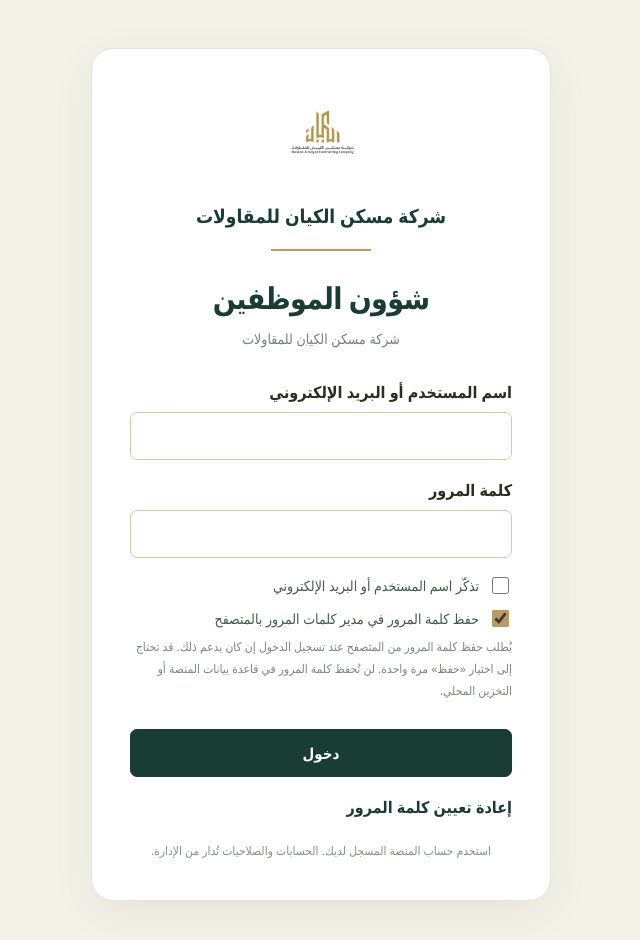
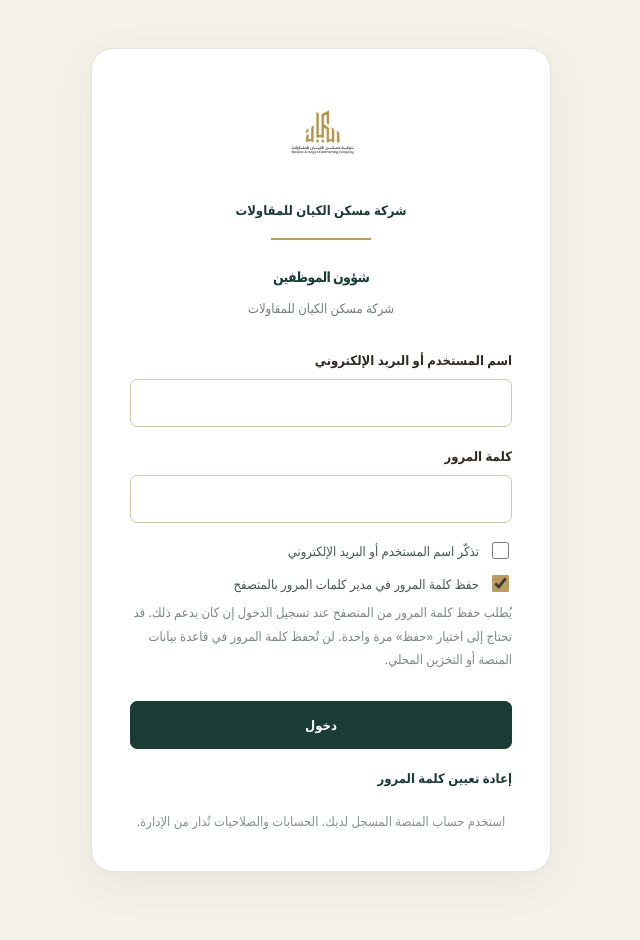
Before and after one commit to msknkayan-prog/maskan-erp-enterprise, a Next.js app in the folder hr/: page /login in a window 1280 px wide. Shown: the top 940 px of the page, without its empty margins (319-959 px from the left). Built offline with nearby package versions, Linux system fonts and the light colour scheme.

Commit message:
Standardize platform typography to 13px for body and 14px for all headings

```diff
--- a/hr/app/globals.css
+++ b/hr/app/globals.css
@@ -670,3 +670,10 @@ main button:focus-visible,main input:focus-visible,main select:focus-visible,mai
 .employee-payout-summary small{font-size:11px;color:#51735d;line-height:1.65}
 .employee-payout-summary .employee-payout-error{color:#ad422d;font-weight:700}
 @media(max-width:700px){.employee-payout-grid{grid-template-columns:1fr}}
+
+
+/* Standardized typography across Maskan HR: body 13px, main/subheadings 14px */
+:root{--maskan-body-font-size:13px;--maskan-heading-font-size:14px}
+body,body :is(p,span,small,label,button,input,select,textarea,td,th,li,caption,summary,a,b,strong,em,code,.nav,.badge,.stat,.pill,.form-grid,.panel,.table-wrap){font-size:var(--maskan-body-font-size)!important}
+body :is(h1,h2,h3,h4,h5,h6),body :is(.page-heading h1,.panel-head h2,.modal h2,.payroll-main-heading h2,.payroll-all-header h2,.employee-payout-summary>strong,.payroll-net-summary-heading>span){font-size:var(--maskan-heading-font-size)!important;line-height:1.6}
+body{line-height:1.55}
```
